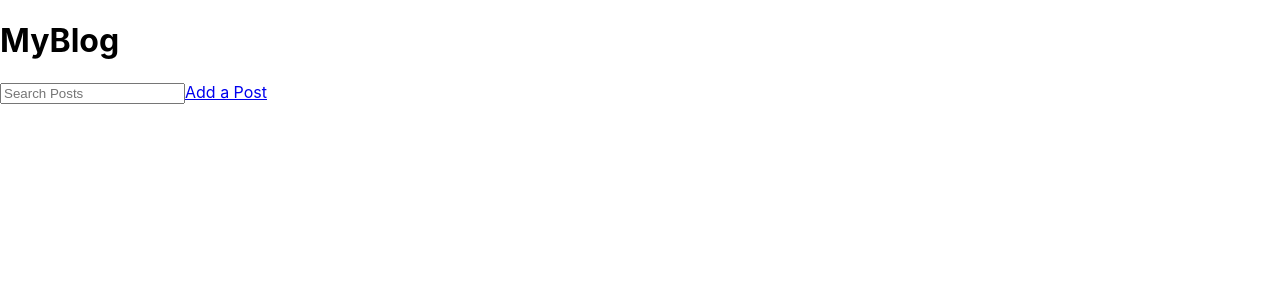
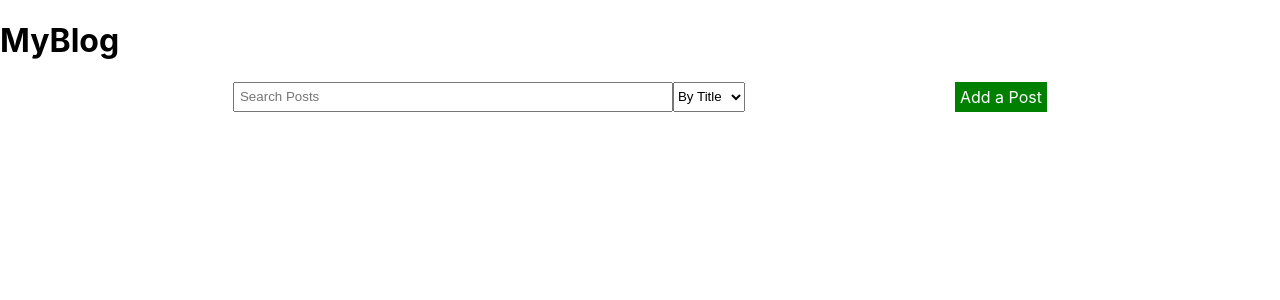
Before and after one commit to JAlmeida1991/MyBlog, a React (Create React App) app: page / in a window 1280 px wide. Shown: the top 300 px of the page. Built offline with nearby package versions, Linux system fonts and the light colour scheme.

Commit message:
improved form style and added favicon

```diff
--- a/public/index.html
+++ b/public/index.html
@@ -1,40 +1,17 @@
 <!DOCTYPE html>
 <html lang="en">
   <head>
-    <meta charset="utf-8">
-    <link rel="shortcut icon" href="%PUBLIC_URL%/favicon.ico">
-    <meta name="viewport" content="width=device-width, initial-scale=1, shrink-to-fit=no">
-    <meta name="theme-color" content="#000000">
-    <!--
-      manifest.json provides metadata used when your web app is added to the
-      homescreen on Android. See https://developers.google.com/web/fundamentals/web-app-manifest/
-    -->
-    <link rel="manifest" href="%PUBLIC_URL%/manifest.json">
-    <!--
-      Notice the use of %PUBLIC_URL% in the tags above.
-      It will be replaced with the URL of the `public` folder during the build.
-      Only files inside the `public` folder can be referenced from the HTML.
+    <meta charset="utf-8" />
+    <meta
+      name="viewport"
+      content="width=device-width, initial-scale=1, shrink-to-fit=no"
+    />
+    <link rel="icon" href="./favicon.ico" />
+    <title>MyBlog</title>
+  </head>
 
-      Unlike "/favicon.ico" or "favicon.ico", "%PUBLIC_URL%/favicon.ico" will
-      work correctly both with client-side routing and a non-root public URL.
-      Learn how to configure a non-root public URL by running `npm run build`.
-    -->
-    <title>React App</title>
-  </head>
   <body>
-    <noscript>
-      You need to enable JavaScript to run this app.
-    </noscript>
+    <noscript> You need to enable JavaScript to run this app. </noscript>
     <div id="root"></div>
-    <!--
-      This HTML file is a template.
-      If you open it directly in the browser, you will see an empty page.
-
-      You can add webfonts, meta tags, or analytics to this file.
-      The build step will place the bundled scripts into the <body> tag.
-
-      To begin the development, run `npm start` or `yarn start`.
-      To create a production bundle, use `npm run build` or `yarn build`.
-    -->
   </body>
 </html>
--- a/src/components/AddPostPage.js
+++ b/src/components/AddPostPage.js
@@ -22,9 +22,12 @@ class AddPost extends Component {
 
   submitHandler = e => {
     e.preventDefault();
-    const newPost = { ...this.state, id: guid() };
-    this.props.addPost(newPost);
-    this.props.history.replace("/");
+    const { title, body } = this.state;
+    if (title && body) {
+      const newPost = { title, body, id: guid() };
+      this.props.addPost(newPost);
+      this.props.history.replace("/");
+    }
   };
 
   render() {
--- a/src/components/BlogForm.js
+++ b/src/components/BlogForm.js
@@ -11,7 +11,9 @@ const BlogForm = props => (
     }}
     onSubmit={e => e.preventDefault()}
   >
-    <label htmlFor="title">Title</label>
+    <label style={{ fontWeight: "600", fontSize: "20px" }} htmlFor="title">
+      Title
+    </label>
     <input
       id="title"
       name="title"
@@ -19,14 +21,20 @@ const BlogForm = props => (
       value={props.title}
       onChange={props.titleInputHandler}
       style={{
-        padding: "5px"
+        padding: "5px",
+        margin: "5px 0 5px 0",
+        fontSize: "16px"
       }}
     />
-    <label htmlFor="body">Body</label>
+    <label style={{ fontWeight: "600", fontSize: "20px" }} htmlFor="body">
+      Body
+    </label>
     <textarea
       style={{
         height: "300px",
-        padding: "5px"
+        padding: "5px",
+        margin: "5px 0 5px 0",
+        fontSize: "16px"
       }}
       id="body"
       name="body"
@@ -35,7 +43,7 @@ const BlogForm = props => (
     />
     {props.submit && (
       <button type="submit" onClick={props.submitHandler}>
-        Add Post
+        Save Post
       </button>
     )}
     {props.edit && (
--- a/src/components/PostListPage.js
+++ b/src/components/PostListPage.js
@@ -1,6 +1,8 @@
 import React, { Component } from "react";
+import { connect } from "react-redux";
 import { Link } from "react-router-dom";
-import { connect } from "react-redux";
+
+import PostTitleListItem from "./PostTitleListItem";
 
 class PostList extends Component {
   state = { search: "" };
@@ -11,23 +13,57 @@ class PostList extends Component {
 
   render() {
     return (
-      <div>
+      <div style={{ width: "80%", margin: "0 auto" }}>
+        <div
+          style={{
+            display: "flex",
+            justifyContent: "space-around"
+          }}
+        >
+          <div
+            style={{
+              display: "flex",
+              justifyContent: "space-around",
+              width: "50%"
+            }}
+          >
             <input
+              style={{ padding: "5px", width: "30%", flex: "1" }}
               value={this.state.search}
               onChange={this.searchInputHandler}
               type="text"
               placeholder="Search Posts"
             />
-        <Link to="/create">Add a Post</Link>
-        <ul>
+            <select style={{ height: "100%" }}>
+              <option>By Title</option>
+              <option>By Body</option>
+            </select>
+          </div>
+          <Link
+            style={{
+              padding: "5px",
+              backgroundColor: "green",
+              color: "white",
+              display: "inline-block",
+              textDecoration: "none"
+            }}
+            to="/create"
+          >
+            Add a Post
+          </Link>
+        </div>
+
+        <ul style={{ listStyle: "none" }}>
           {this.props.state
             .filter(post =>
               post.title.toLowerCase().includes(this.state.search.toLowerCase())
             )
             .map(post => (
-              <Link key={post.id} to={`/edit/${post.id}`}>
-                <li>{post.title}</li>
-              </Link>
+              <PostTitleListItem
+                id={post.id}
+                title={post.title}
+                key={post.id}
+              />
             ))}
         </ul>
       </div>
--- /dev/null
+++ b/src/components/PostTitleListItem.js
@@ -0,0 +1,10 @@
+import React from "react";
+import { Link } from "react-router-dom";
+
+const PostTitleListItem = props => (
+  <Link to={`/edit/${props.id}`}>
+    <li>{props.title}</li>
+  </Link>
+);
+
+export default PostTitleListItem;
```
Also changed, not shown: public/manifest.json (deleted), 1 other file (tests, documents, lock files or other folders). Lines whose indentation alone changed are shown as unchanged.
